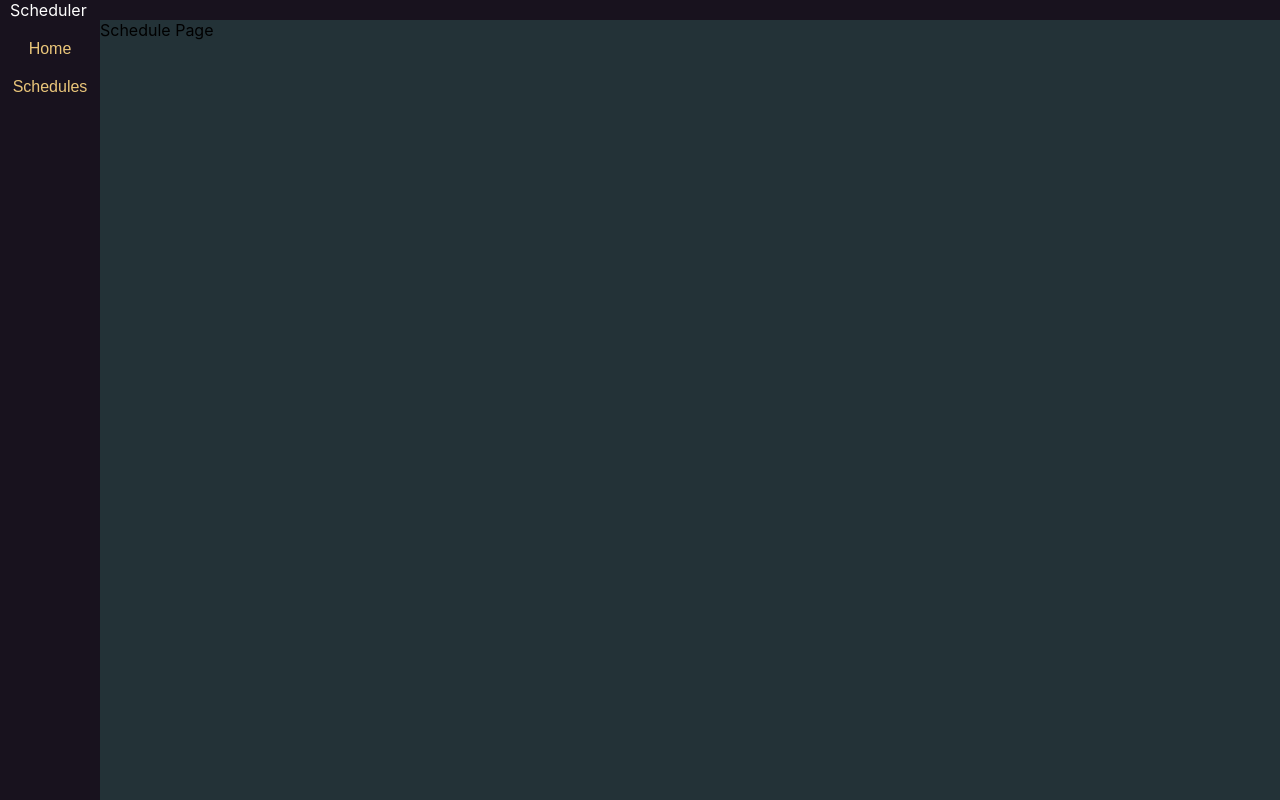
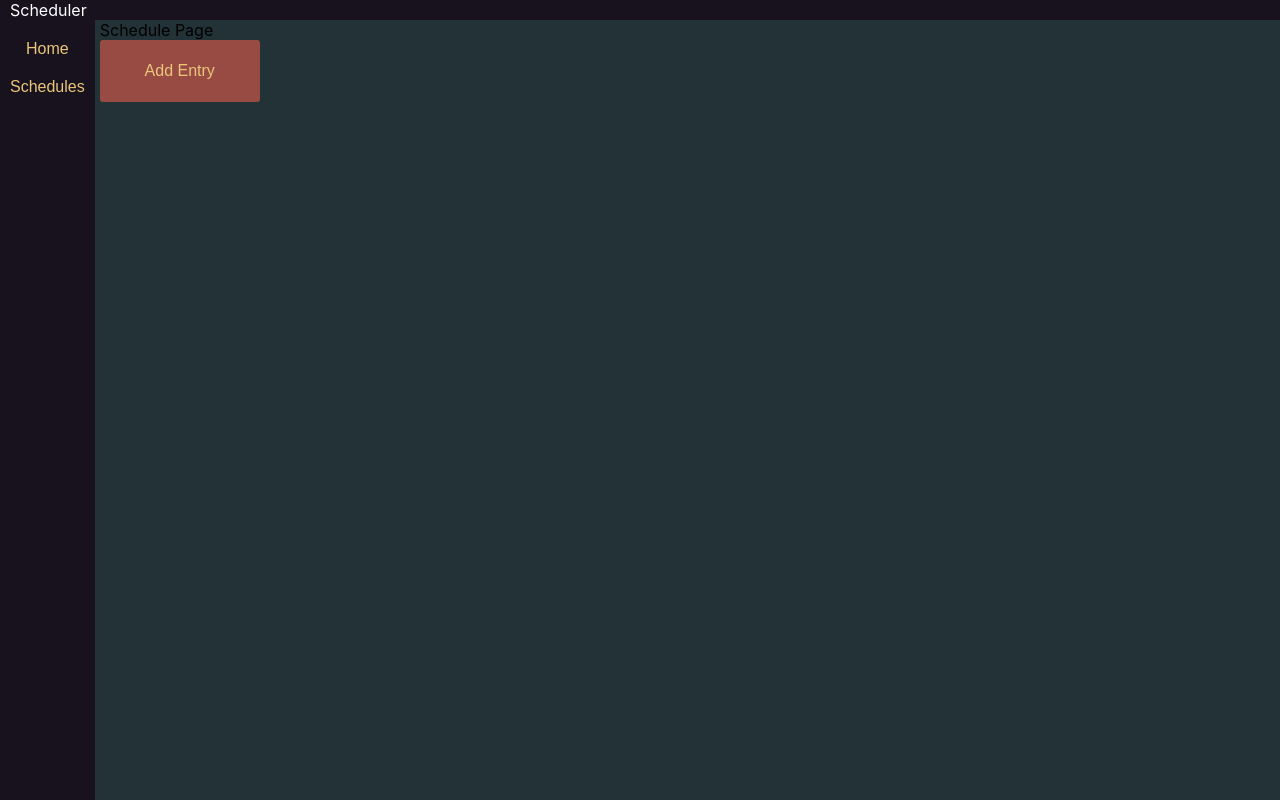
Before and after one commit to Cameron-Friel/Scheduler, a React (Create React App) app: page / in a window 1280 px wide. Both pictures are taken after a click on the element "Schedules". Built offline with nearby package versions, Linux system fonts and the light colour scheme.

Commit message:
Adds app button component along with add entry button

```diff
--- a/src/App.css
+++ b/src/App.css
@@ -16,9 +16,18 @@ html, body {
   background-color: #233237;
 }
 
+.content-container {
+  margin-left: 5px;
+}
+
 .main-text {
   font-family: 'ubuntu', sans-serif;
   color: white;
+}
+
+.button-text {
+  text-align: center;
+  color: #eac67a;
 }
 
 #horizontal-menu {
@@ -57,3 +66,17 @@ html, body {
 .list-item:hover {
   background-color: #984b43;
 }
+
+.button-container {
+  background: #984b43;
+  width: 150px;
+  padding: 1px 0;
+  border-radius: 3px;
+  border-width: 5px;
+  border-style: solid;
+  border-color: #984b43;
+}
+
+.button-container:hover {
+  border-color: #18121e;
+}
--- /dev/null
+++ b/src/components/AppButton.js
@@ -0,0 +1,44 @@
+import React, { Component } from 'react';
+import '../App.css';
+import { connect } from 'react-redux';
+import { updateView } from '../actions';
+
+class AppButton extends Component {
+  /**
+    * Checks if a view in the app is already in use or not
+    * @param {string} newView - The view the user wishes to see
+    * @returns {boolean}
+  **/
+
+  isDuplicateView = (newView) => {
+    if (this.props.view === newView) {
+      return true;
+    }
+    return false;
+  }
+
+  /**
+    * Updates the view the user is seeing based on the list item they clicked
+    * @param {string} view - The view the user wishes to see
+  **/
+
+  updateView = (newView) => {
+    if (!this.isDuplicateView(newView)) {
+      this.props.updateView(newView);
+    }
+  }
+
+  render() {
+    return (
+      <div className='button-container' onClick={this.props.clickHandler}><p className='main-text button-text'>{ this.props.buttonName }</p></div>
+    );
+  }
+}
+
+const mapStateToProps = (state) => {
+  return {
+    view: state.AppReducer.view,
+  };
+};
+
+export default connect(mapStateToProps, { updateView }) (AppButton);
--- a/src/components/index.js
+++ b/src/components/index.js
@@ -1,5 +1,7 @@
 import ListItem from './ListItem';
+import AppButton from './AppButton';
 
 export {
   ListItem,
+  AppButton,
 }
--- a/src/pages/Schedules.js
+++ b/src/pages/Schedules.js
@@ -1,10 +1,32 @@
 import React, { Component } from 'react';
 import '../App.css';
+import { AppButton } from '../components';
 
 class Schedules extends Component {
+  /**
+    * Opens a modal in the current view to add a new schedule
+  **/
+
+  openAddEntryModal = () => {
+
+  }
+
+  /**
+    * Closes the add entry modal in the current view
+  **/
+
+  closeAddEntryModal = () => {
+
+  }
+
   render() {
     return (
-      <div>Schedule Page</div>
+      <div className='container'>
+        <div className='content-container'>
+          <div>Schedule Page</div>
+          <AppButton buttonName='Add Entry' clickHandler={this.openAddEntryModal.bind(this)}></AppButton>
+        </div>
+      </div>
     );
   }
 }
```
